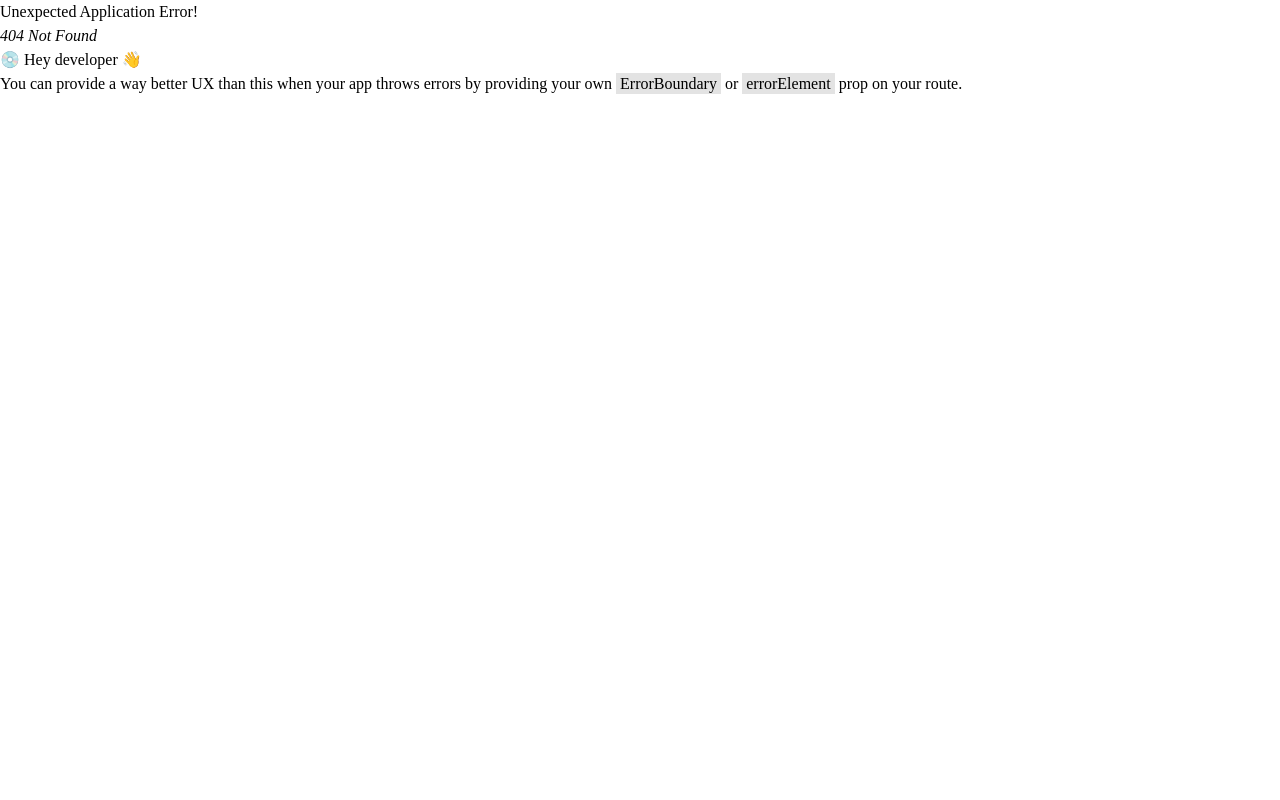
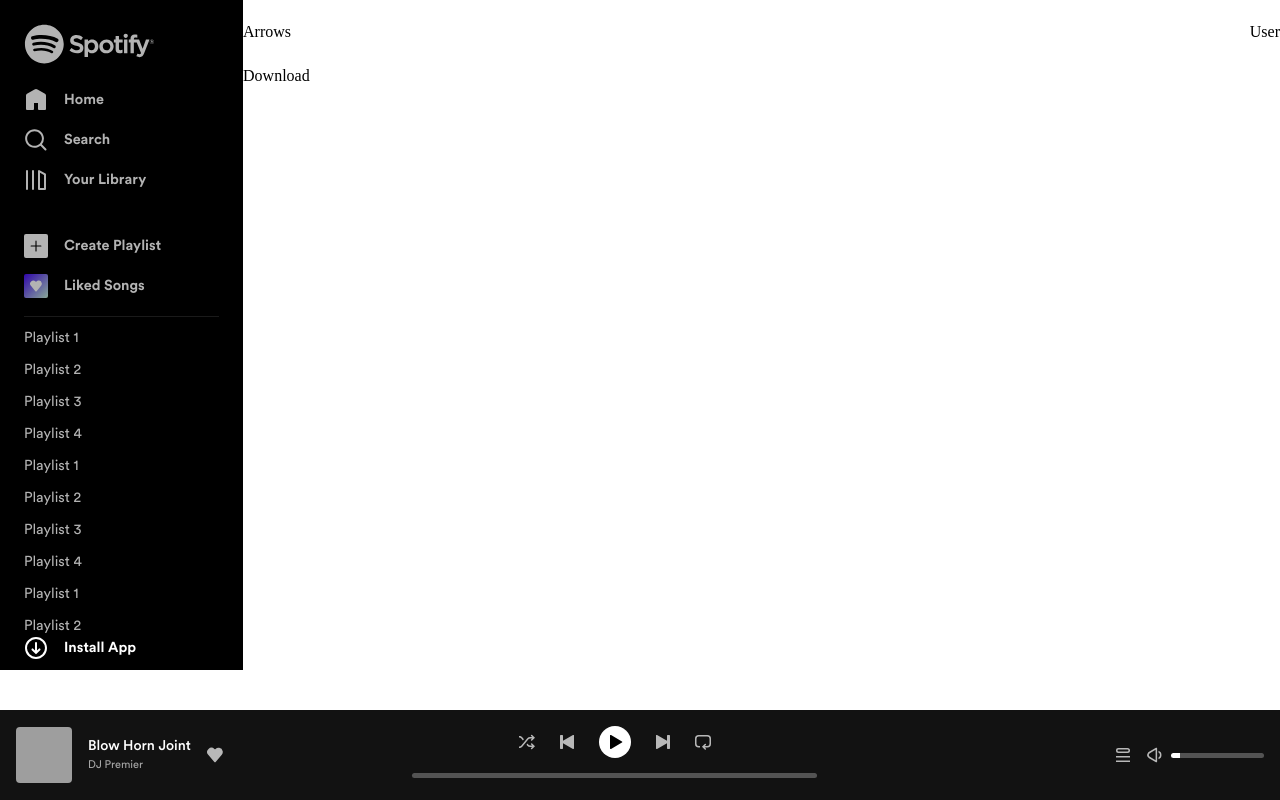
Before and after one commit to faridasad/spotifire-ui, a React (Vite) app: page /download in a window 1280 px wide. Before the commit this address had no page. Built offline with nearby package versions, Linux system fonts and the light colour scheme; grey boxes are pictures that could not be loaded.

Commit message:
Add new pages and routes

```diff
--- a/src/App.tsx
+++ b/src/App.tsx
@@ -9,6 +9,8 @@
 // Pages
 import Home from "./pages/Home";
 import Search from "./pages/Search";
+import Collection from "./pages/Collection";
+import Download from "./pages/Download";
 
 // Router
 import { createBrowserRouter, RouterProvider, Outlet } from "react-router-dom";
@@ -38,6 +40,8 @@
       children: [
         { path: "/", element: <Home /> },
         { path: "/search", element: <Search /> },
+        { path: "/collection", element: <Collection /> },
+        { path: "/download", element: <Download /> },
       ],
     },
   ]);
--- /dev/null
+++ b/src/pages/Collection/index.tsx
@@ -0,0 +1,9 @@
+import './collection.scss'
+
+function Collection() {
+  return (
+    <div>Collection</div>
+  )
+}
+
+export default Collection
--- /dev/null
+++ b/src/pages/Download/index.tsx
@@ -0,0 +1,9 @@
+import './download.scss'
+
+function Download() {
+  return (
+    <div>Download</div>
+  )
+}
+
+export default Download
```
Also changed, not shown: src/pages/Collection/collection.scss (added), src/pages/Download/download.scss (added).
